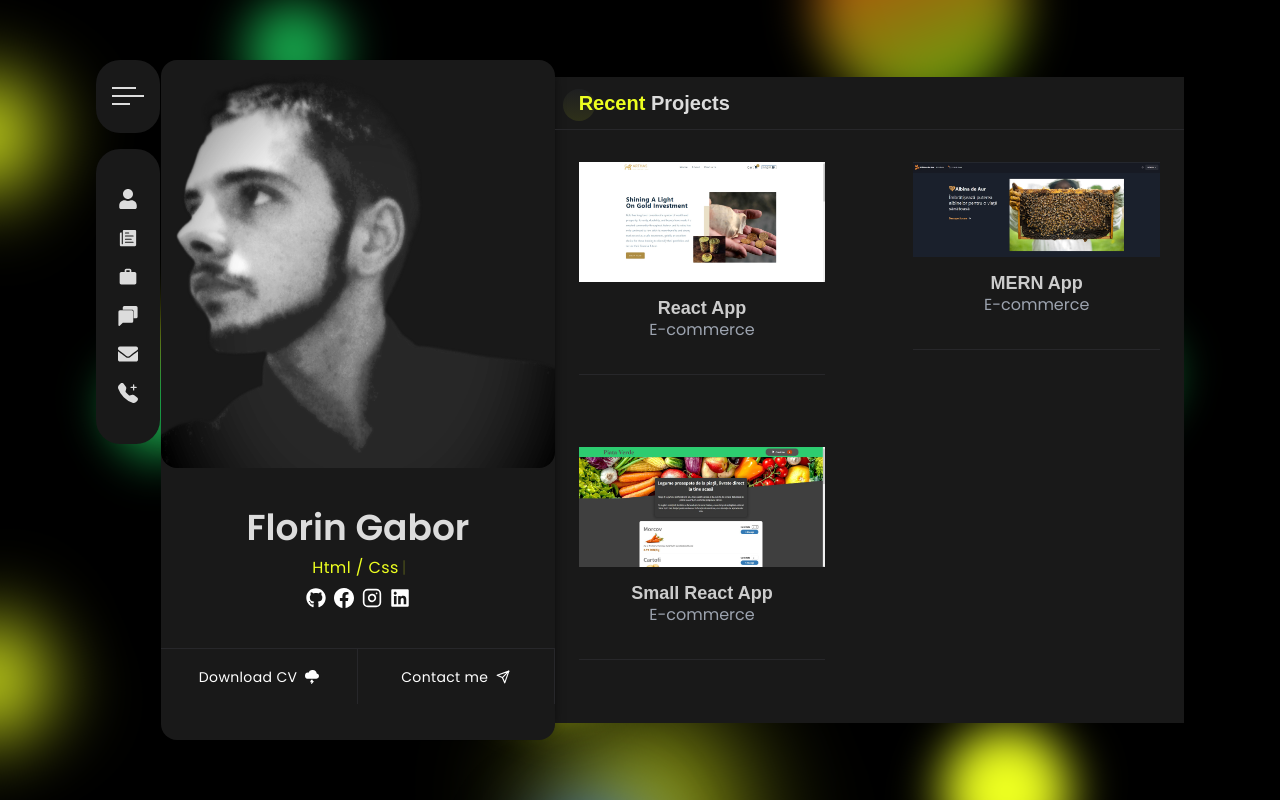
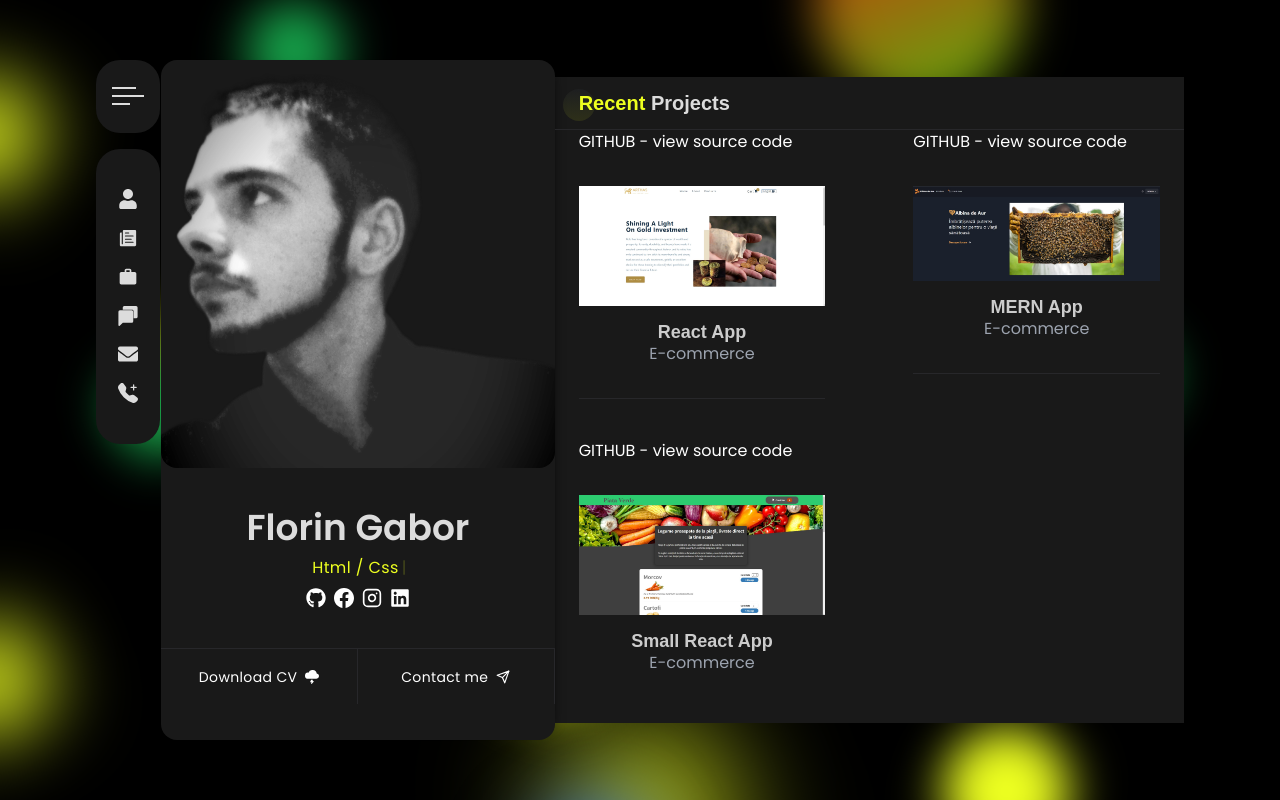
Before and after one commit to naixsheron/portofolio.io, a React (Create React App) app: page / in a window 1280 px wide. Both pictures are taken after a click on the element "PROJECTS". Built offline with nearby package versions, Linux system fonts and the light colour scheme.

Commit message:
githubsource

```diff
--- a/src/components/projects/Projects.js
+++ b/src/components/projects/Projects.js
@@ -12,6 +12,13 @@ const Projects = () => {
       <div className="w-full grid grid-cols-2 max-sm:grid-cols-1 gap-10">
         <div className="px-6">
           <a
+            href="https://github.com/naixsheron/Arthas-gold-testing"
+            target="_blank"
+            rel="noreferrer"
+          >
+            GITHUB - view source code
+          </a>
+          <a
             href="https://gilded-cassata-988dcf.netlify.app/"
             target="_blank"
             rel="noreferrer"
@@ -25,6 +32,13 @@ const Projects = () => {
         </div>
         <div className="px-6">
           <a
+            href="https://github.com/naixsheron/AlbinaDeAur"
+            target="_blank"
+            rel="noreferrer"
+          >
+            GITHUB - view source code
+          </a>
+          <a
             href="https://albinadeaur1.onrender.com/"
             target="_blank"
             rel="noreferrer"
@@ -33,6 +47,13 @@ const Projects = () => {
           </a>
         </div>
         <div className="px-6">
+          <a
+            href="https://github.com/naixsheron/piataverde"
+            target="_blank"
+            rel="noreferrer"
+          >
+            GITHUB - view source code
+          </a>
           <a
             href="https://brilliant-longma-b4a5cb.netlify.app/"
             target="_blank"
```
